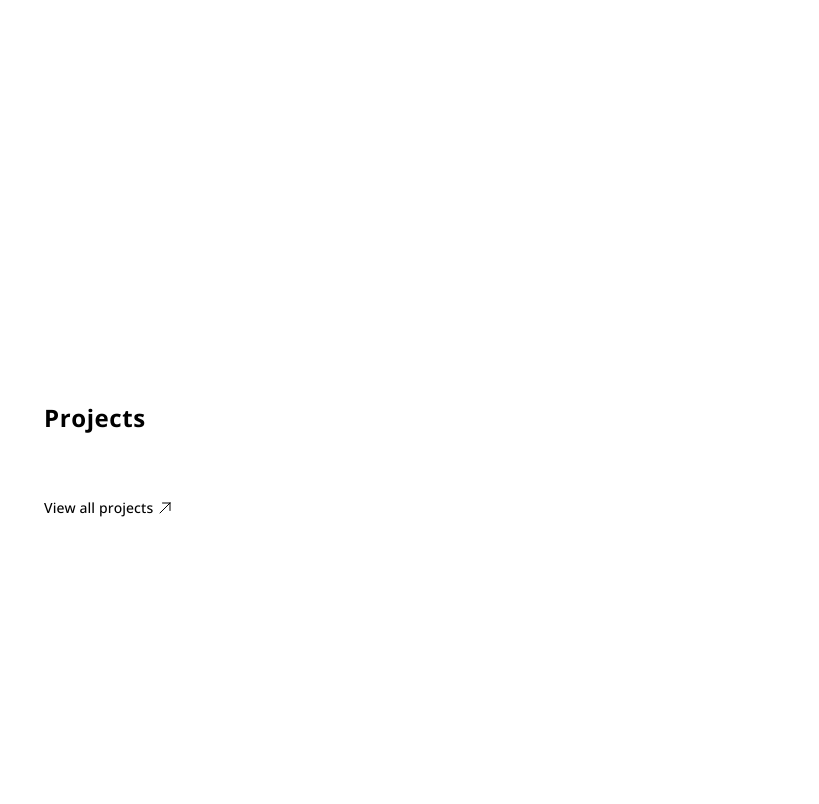
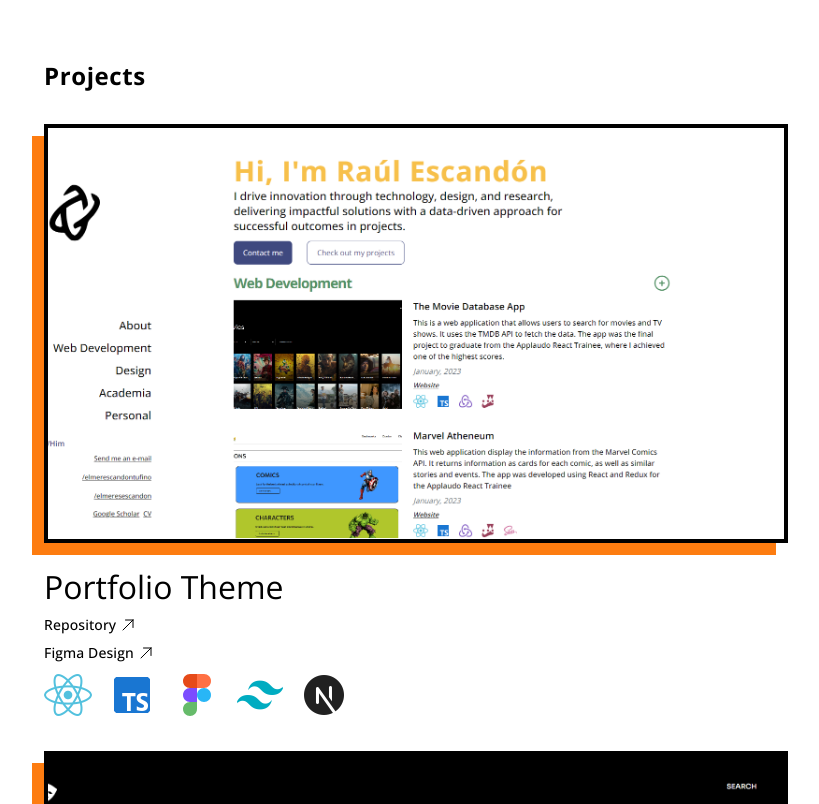
Before and after one commit to elmerescandon/eret_portfolio, a Next.js app: page / in a window 1280 px wide. Shown: the part 1540-2344 px from the top of the page, without its empty margins (384-1203 px from the left). Built offline with nearby package versions, Linux system fonts and the light colour scheme.

Commit message:
:lipstick: Refactor ProjectExperience component to include size prop in ProjectCard

```diff
--- a/src/atomic-design/Organisms/ProjectExperience/ProjectExperience.tsx
+++ b/src/atomic-design/Organisms/ProjectExperience/ProjectExperience.tsx
@@ -8,12 +8,12 @@ const ProjectExperience = forwardRef<HTMLDivElement, {}>((props, ref) => {
     <div
       ref={ref}
       className="flex flex-col justify-center items-start gap-8
-        max-w-[744px] w-full min-h-full h-screen"
+        max-w-[744px] w-full min-h-full"
     >
       <p className="text-2xl font-bold tracking-wide">Projects</p>
       <div className="flex flex-col gap-6 w-full">
         {webProjects.map((project, index) => {
-          return <ProjectCard project={project} key={index} />;
+          return <ProjectCard size="desktop" project={project} key={index} />;
         })}
       </div>
       <ExternalLink href="" title="View all projects" />
```
